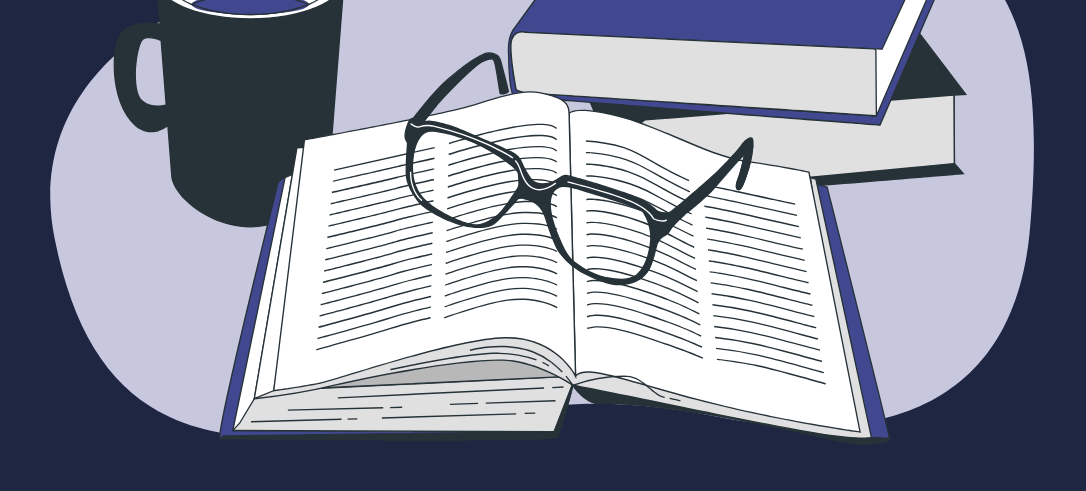
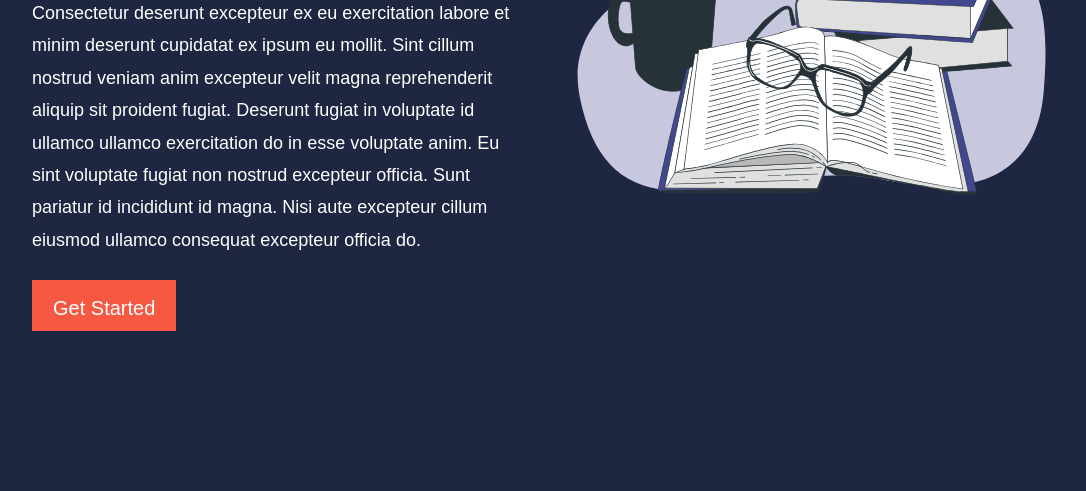
Before and after one commit to johnb123-a/Multipage-Education-School, a plain HTML site: page index.html in a window 1280 px wide. Shown: the part 309-800 px from the top of the page, without its empty margins (96-1182 px from the left). Drawn offline with nearby package versions, Linux system fonts and the light colour scheme.

Commit message:
add header styles

```diff
--- a/assets/css/base.css
+++ b/assets/css/base.css
@@ -59,15 +59,15 @@ h5 {
 }
 
 h1 {
-    font-size: 3.5rem;
+    font-size: 6rem;
 }
 
 h2 {
-    font-size: 3rem;
+    font-size: 4.5rem;
 }
 
 h3 {
-    font-size: 2.5rem;
+    font-size: 3.5rem;
 }
 
 h4 {
@@ -83,3 +83,8 @@ img {
     display: block;
     object-fit: cover;
 }
+
+.container {
+    width: var(--container-width-lg);
+    margin: 0 auto;
+}
--- /dev/null
+++ b/assets/css/header.css
@@ -0,0 +1,22 @@
+.header {
+    position: relative;
+    top: 8rem;
+    overflow: hidden;
+    height: 70vh;
+    margin-bottom: 5rem;
+    /* background: red; */
+}
+
+.header__container {
+    display: grid;
+    grid-template-columns: repeat(2, 1fr);
+    align-items: center;
+    gap: 5rem;
+    height: 100%;
+}
+
+.container__left--paragraph {
+    margin: 1rem 0 2.4rem;
+    font-size: 1.8rem;
+    line-height: 1.8;
+}
--- a/assets/css/index.css
+++ b/assets/css/index.css
@@ -1,3 +1,4 @@
 @import url('./base.css');
 @import url('./utilites.css');
 @import url('./nav.css');
+@import url('./header.css');
--- a/assets/css/nav.css
+++ b/assets/css/nav.css
@@ -5,11 +5,6 @@
     position: fixed;
     top: 0;
     z-index: 11;
-}
-
-.container {
-    width: var(--container-width-lg);
-    margin: 0 auto;
 }
 
 .nav__container {
--- a/assets/css/utilites.css
+++ b/assets/css/utilites.css
@@ -6,6 +6,7 @@
     border: 1px solid transparent;
     font-weight: 500;
     transition: var(--transition);
+    font-size: 2rem;
 }
 
 .u-btn:hover {
```
